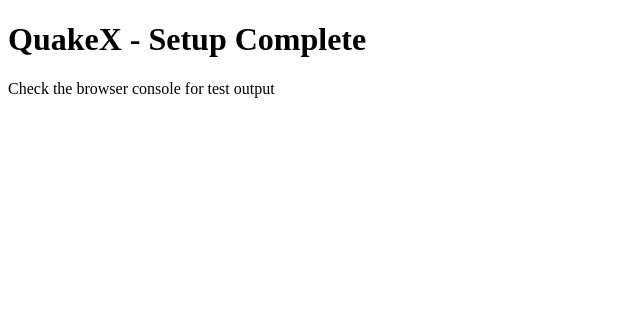
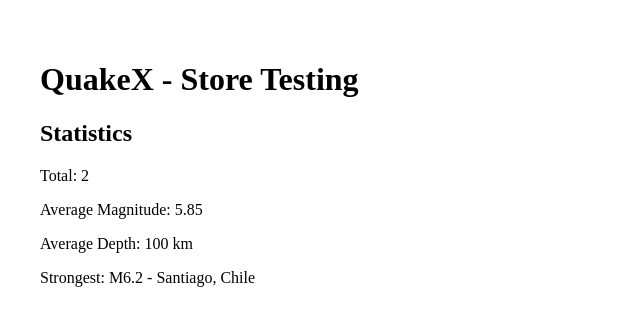
Before and after one commit to valeriehernandez-7/QuakeX-EarthquakeExplorer, a Vue app in the folder quakex/: page / in a window 1280 px wide. Shown: the top 326 px of the page, without its empty margins (0-640 px from the left). Built offline with nearby package versions, Linux system fonts and the light colour scheme.

Commit message:
App Storage Testing

```diff
--- a/quakex/src/App.vue
+++ b/quakex/src/App.vue
@@ -1,18 +1,57 @@
 <script setup>
-import { getMagnitudeLevel, getDepthCategory, calculateMarkerSize } from '@/utils/helpers'
-import { MAGNITUDE_LEVELS, MAP_CONFIG } from '@/utils/constants'
+import { useAppStore } from '@/stores/appStore'
+import { onMounted } from 'vue'
 
-// Test the utilities
-console.log('Testing constants and helpers:')
-console.log('Magnitude 5.5:', getMagnitudeLevel(5.5))
-console.log('Depth 50km:', getDepthCategory(50))
-console.log('Marker size for M6.0:', calculateMarkerSize(6.0))
-console.log('Map config:', MAP_CONFIG)
+const store = useAppStore()
+
+onMounted(() => {
+  // Test data
+  const testEarthquakes = [
+    {
+      id: '1',
+      magnitude: 5.5,
+      depth: 50,
+      latitude: 35.0,
+      longitude: 139.0,
+      place: 'Tokyo, Japan',
+      time: new Date(),
+      url: 'https://example.com',
+      significance: 500,
+    },
+    {
+      id: '2',
+      magnitude: 6.2,
+      depth: 150,
+      latitude: -33.0,
+      longitude: -70.0,
+      place: 'Santiago, Chile',
+      time: new Date(),
+      url: 'https://example.com',
+      significance: 700,
+    },
+  ]
+
+  store.setEarthquakes(testEarthquakes)
+
+  console.log('Store test:')
+  console.log('Total earthquakes:', store.earthquakes.length)
+  console.log('Filtered earthquakes:', store.filteredEarthquakes.length)
+  console.log('Statistics:', store.statistics)
+})
 </script>
 
 <template>
-  <div>
-    <h1>QuakeX - Setup Complete</h1>
-    <p>Check the browser console for test output</p>
+  <div style="padding: 2rem">
+    <h1>QuakeX - Store Testing</h1>
+    <div v-if="store.earthquakes.length > 0">
+      <h2>Statistics</h2>
+      <p>Total: {{ store.statistics.total }}</p>
+      <p>Average Magnitude: {{ store.statistics.avgMagnitude }}</p>
+      <p>Average Depth: {{ store.statistics.avgDepth }} km</p>
+      <p v-if="store.statistics.strongest">
+        Strongest: M{{ store.statistics.strongest.magnitude }} -
+        {{ store.statistics.strongest.place }}
+      </p>
+    </div>
   </div>
 </template>
```
